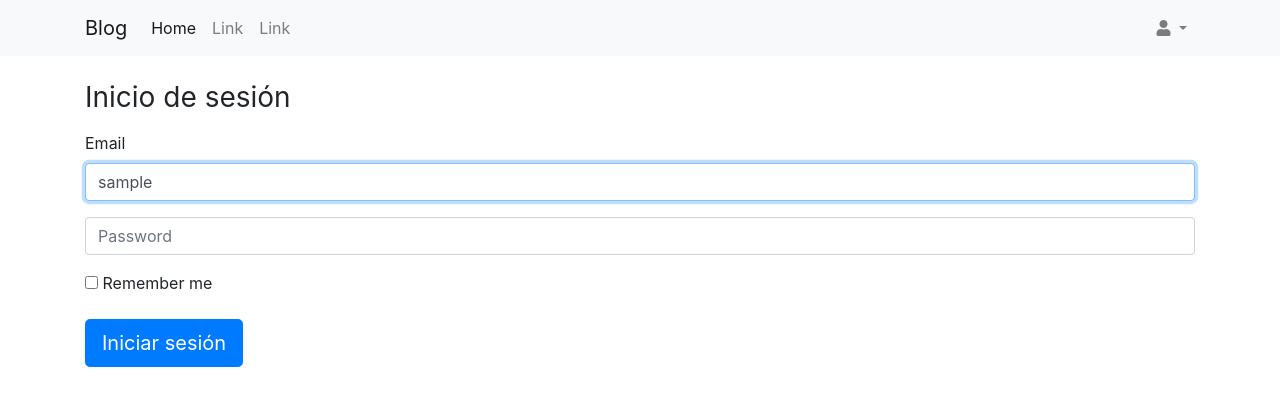
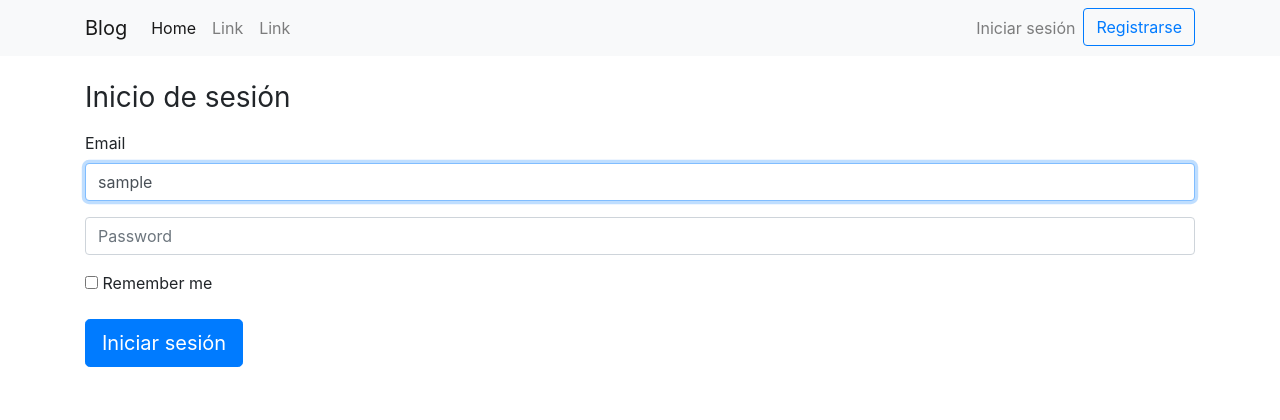
Before and after one commit to i72moblj/Blog, a Symfony app: template templates/security/login.html.twig in a window 1280 px wide. Shown: the top 420 px of the page. Run offline with Twig, Linux system fonts and the light colour scheme; the template is opened without the code that fills it: most values are stand-ins (such as "Sample title", 1, 10 or a date in 2020); some libraries are stand-ins or nearby versions.

Commit message:
Add Login and Register links to the navbar for not authenticated users and add User icon to navbar for authenticated users

```diff
--- a/templates/header.html.twig
+++ b/templates/header.html.twig
@@ -19,21 +19,25 @@
                     </li>
                 </ul>
                 <ul class="navbar-nav">
+                    {% if not app.user %}
+                        <li class="nav-item">
+                            <a class="nav-link" href="{{ path('app_login') }}">Iniciar sesión</a>
+                        </li>
+                        <li class="nav-item">
+                            <a class="btn btn-outline-primary" href="{{ path('app_register') }}">Registrarse</a>
+                        </li>
+                    {% else %}
                         <li class="nav-item dropdown">
                             <a class="nav-link dropdown-toggle" href="#" id="navbarDropdown" role="button" data-toggle="dropdown" aria-haspopup="true" aria-expanded="false">
                                 <i class="fas fa-user"></i>
                             </a>
                             <div class="dropdown-menu dropdown-menu-right" aria-labelledby="navbarDropdown">
-                            {% if not app.user %}
-                                <a class="dropdown-item" href="{{ path('app_login') }}">Iniciar sesión</a>
-                            {% else %}
-                                {#{% elseif is_granted('ROLE_ADMIN') %}#}
                                 <a class="dropdown-item" href="#">Editar perfil</a>
                                 <div class="dropdown-divider"></div>
                                 <a class="dropdown-item" href="{{ path('app_logout') }}">Cerrar sesión</a>
-                            {% endif %}
                             </div>
                         </li>
+                    {% endif %}
                 </ul>
             </div>
         </div>
```
Lines whose indentation alone changed are shown as unchanged.
